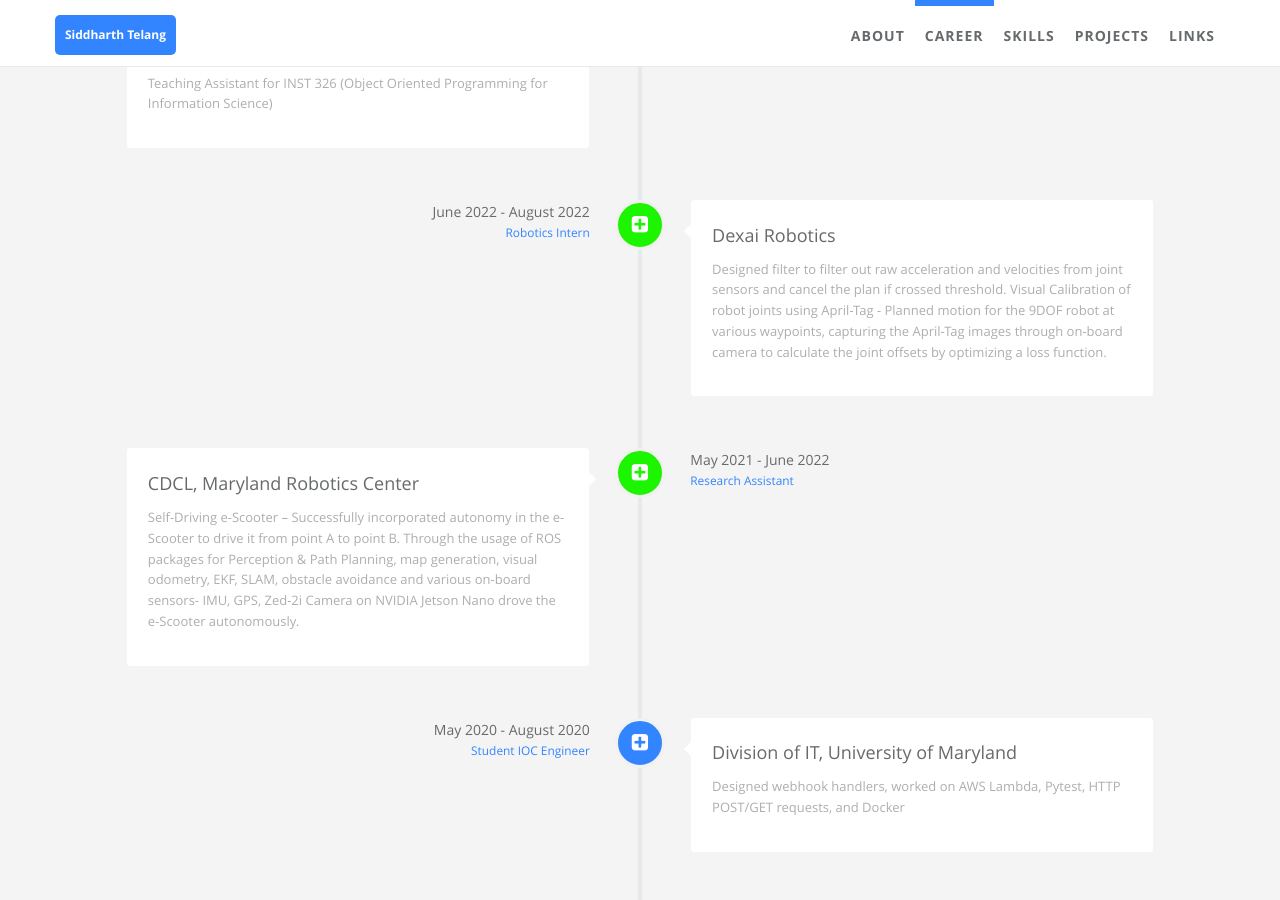
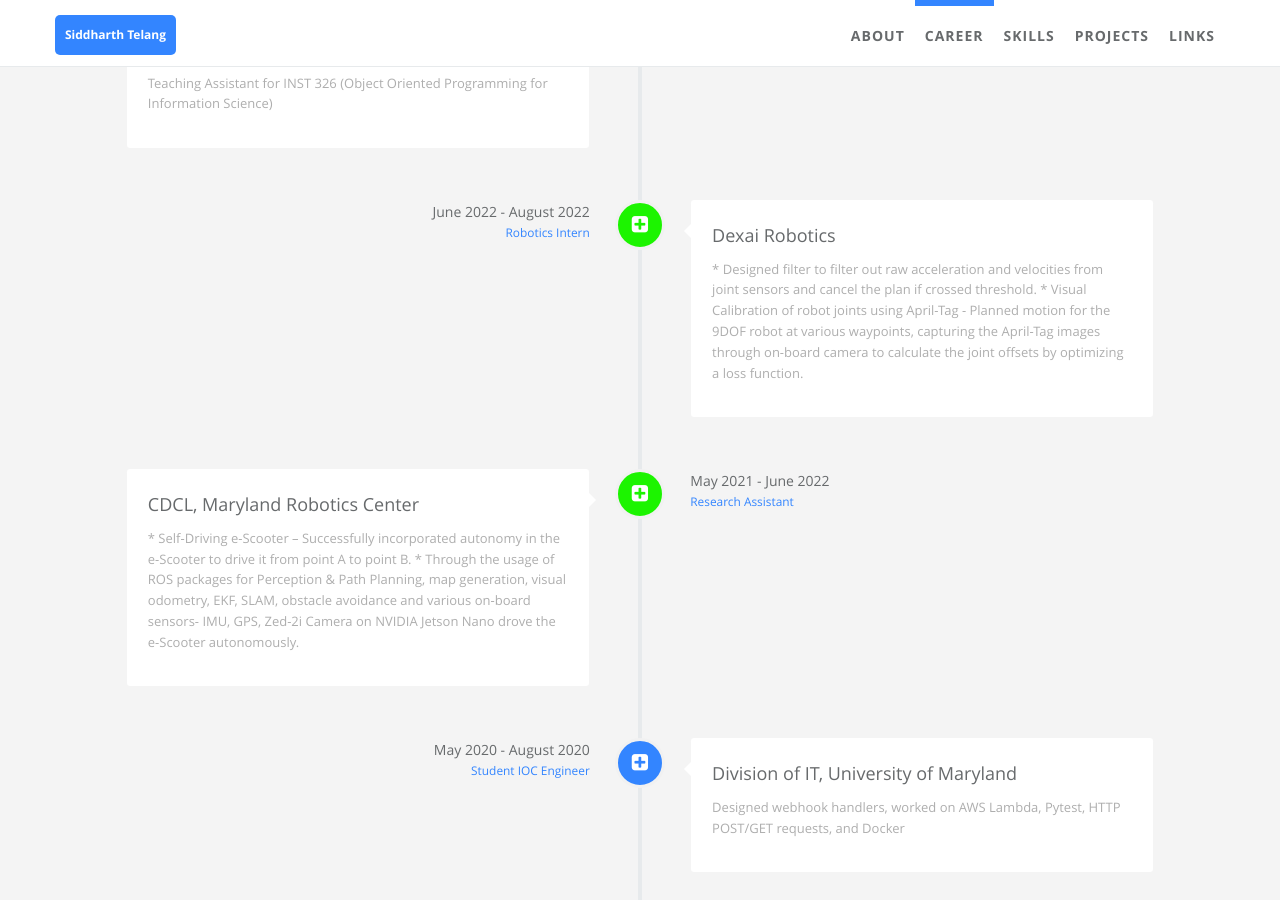
Before and after one commit to siddharthtelang/siddharthtelang.github.io, a Jekyll site: the page built from index.html, in a window 1280 px wide and 900 px high, scrolled down 1461 px. Built offline with Jekyll 4.4.1, drawn with Linux system fonts in a browser that asks for light colours.

```diff
--- a/_data/index/careers.yml
+++ b/_data/index/careers.yml
@@ -19,8 +19,9 @@
     detail: Dexai Robotics
     i18n: company_a
   desc:
-    detail: Designed filter to filter out raw acceleration and velocities from joint sensors and cancel the plan if crossed threshold.
-            Visual Calibration of robot joints using April-Tag - Planned motion for the 9DOF robot at various waypoints,
+    detail: |
+            * Designed filter to filter out raw acceleration and velocities from joint sensors and cancel the plan if crossed threshold.
+            * Visual Calibration of robot joints using April-Tag - Planned motion for the 9DOF robot at various waypoints,
             capturing the April-Tag images through on-board camera to calculate the joint offsets by optimizing a loss function.
     i18n: company_a_desc
   date:
@@ -36,8 +37,9 @@
     detail: CDCL, Maryland Robotics Center
     i18n: company_a
   desc:
-    detail: Self-Driving e-Scooter – Successfully incorporated autonomy in the e-Scooter to drive it from point A to point B.
-            Through the usage of ROS packages for Perception & Path Planning, map generation, visual odometry,
+    detail: |
+            * Self-Driving e-Scooter – Successfully incorporated autonomy in the e-Scooter to drive it from point A to point B.
+            * Through the usage of ROS packages for Perception & Path Planning, map generation, visual odometry,
             EKF, SLAM, obstacle avoidance and various on-board sensors- IMU, GPS, Zed-2i Camera on NVIDIA Jetson Nano
             drove the e-Scooter autonomously.
     i18n: company_a_desc
```
